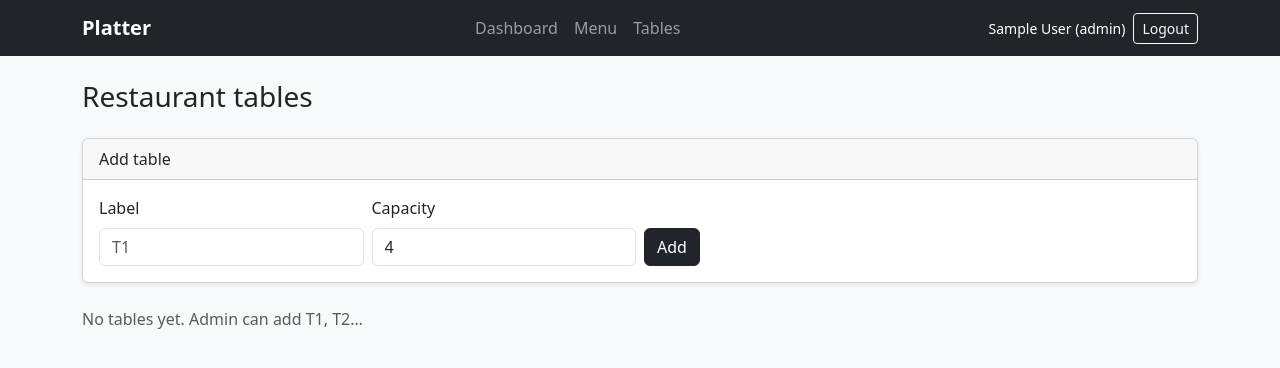
After one commit to kiruiian/platter, a Flask app: page /tables in a window 1280 px wide. The commit adds this page. Shown: the top 368 px of the page. Run offline with Flask 3, Linux system fonts and the light colour scheme; the visitor is signed in with stand-in values (Sample User, id 1); some libraries are stand-ins or nearby versions.

Commit message:
Add restaurant tables floor view

```diff
--- a/app.py
+++ b/app.py
@@ -342,5 +342,48 @@ def menu_item_toggle(item_id):
     )
     return redirect(url_for("menu_list"))
 
+@app.route("/tables")
+@login_required()
+def tables_list():
+    tables = (
+        RestaurantTable.query.filter_by(active=True)
+        .order_by(RestaurantTable.label)
+        .all()
+    )
+    return render_template("tables.html", tables=tables)
+
+
+@app.route("/tables", methods=["POST"])
+@login_required(roles={"admin"})
+def tables_create():
+    label = request.form.get("label", "").strip().upper()
+    capacity = request.form.get("capacity", type=int) or 4
+    if not label:
+        flash("Table label required.", "danger")
+        return redirect(url_for("tables_list"))
+    if RestaurantTable.query.filter_by(label=label).first():
+        flash(f"Table {label} already exists.", "warning")
+        return redirect(url_for("tables_list"))
+    db.session.add(
+        RestaurantTable(label=label, capacity=capacity, status="free", active=True)
+    )
+    db.session.commit()
+    flash(f"Table {label} added.", "success")
+    return redirect(url_for("tables_list"))
+
+
+@app.route("/tables/<int:table_id>/status", methods=["POST"])
+@login_required(roles={"admin", "waiter", "cashier"})
+def tables_set_status(table_id):
+    table = RestaurantTable.query.get_or_404(table_id)
+    status = request.form.get("status", "").strip()
+    if status not in {"free", "occupied", "reserved"}:
+        flash("Invalid status.", "danger")
+        return redirect(url_for("tables_list"))
+    table.status = status
+    db.session.commit()
+    flash(f"{table.label} → {status}.", "success")
+    return redirect(url_for("tables_list"))
+
 if __name__ == "__main__":
     app.run(debug=True)
--- a/templates/base.html
+++ b/templates/base.html
@@ -14,6 +14,7 @@
       <div class="navbar-nav">
         <a class="nav-link" href="{{ url_for('dashboard') }}">Dashboard</a>
         <a class="nav-link" href="{{ url_for('menu_list') }}">Menu</a>
+        <a class="nav-link" href="{{ url_for('tables_list') }}">Tables</a>
       </div>
       <div class="d-flex align-items-center gap-2 text-white">
         <span class="small">{{ session.get('full_name') }} ({{ session.get('role') }})</span>
--- /dev/null
+++ b/templates/tables.html
@@ -0,0 +1,60 @@
+{% extends "base.html" %}
+{% block title %}Tables · Platter{% endblock %}
+{% block content %}
+<h1 class="h3 mb-4">Restaurant tables</h1>
+
+{% if session.get('role') == 'admin' %}
+<div class="card shadow-sm mb-4">
+  <div class="card-header">Add table</div>
+  <div class="card-body">
+    <form method="POST" action="{{ url_for('tables_create') }}" class="row g-2 align-items-end">
+      <div class="col-md-3">
+        <label class="form-label">Label</label>
+        <input type="text" name="label" class="form-control" placeholder="T1" required>
+      </div>
+      <div class="col-md-3">
+        <label class="form-label">Capacity</label>
+        <input type="number" name="capacity" class="form-control" value="4" min="1">
+      </div>
+      <div class="col-md-3">
+        <button type="submit" class="btn btn-dark">Add</button>
+      </div>
+    </form>
+  </div>
+</div>
+{% endif %}
+
+<div class="row g-3">
+  {% for t in tables %}
+  <div class="col-6 col-md-4 col-lg-3">
+    <div class="card shadow-sm h-100">
+      <div class="card-body">
+        <div class="d-flex justify-content-between">
+          <strong class="fs-4">{{ t.label }}</strong>
+          {% if t.status == 'free' %}
+          <span class="badge text-bg-success">free</span>
+          {% elif t.status == 'occupied' %}
+          <span class="badge text-bg-danger">occupied</span>
+          {% else %}
+          <span class="badge text-bg-warning text-dark">reserved</span>
+          {% endif %}
+        </div>
+        <div class="text-muted small mb-3">{{ t.capacity }} seats</div>
+        {% if session.get('role') in ['admin', 'waiter', 'cashier'] %}
+        <form method="POST" action="{{ url_for('tables_set_status', table_id=t.id) }}" class="d-flex gap-1">
+          <select name="status" class="form-select form-select-sm">
+            <option value="free" {% if t.status=='free' %}selected{% endif %}>free</option>
+            <option value="occupied" {% if t.status=='occupied' %}selected{% endif %}>occupied</option>
+            <option value="reserved" {% if t.status=='reserved' %}selected{% endif %}>reserved</option>
+          </select>
+          <button class="btn btn-sm btn-outline-dark" type="submit">Set</button>
+        </form>
+        {% endif %}
+      </div>
+    </div>
+  </div>
+  {% else %}
+  <p class="text-muted">No tables yet. Admin can add T1, T2…</p>
+  {% endfor %}
+</div>
+{% endblock %}
```
